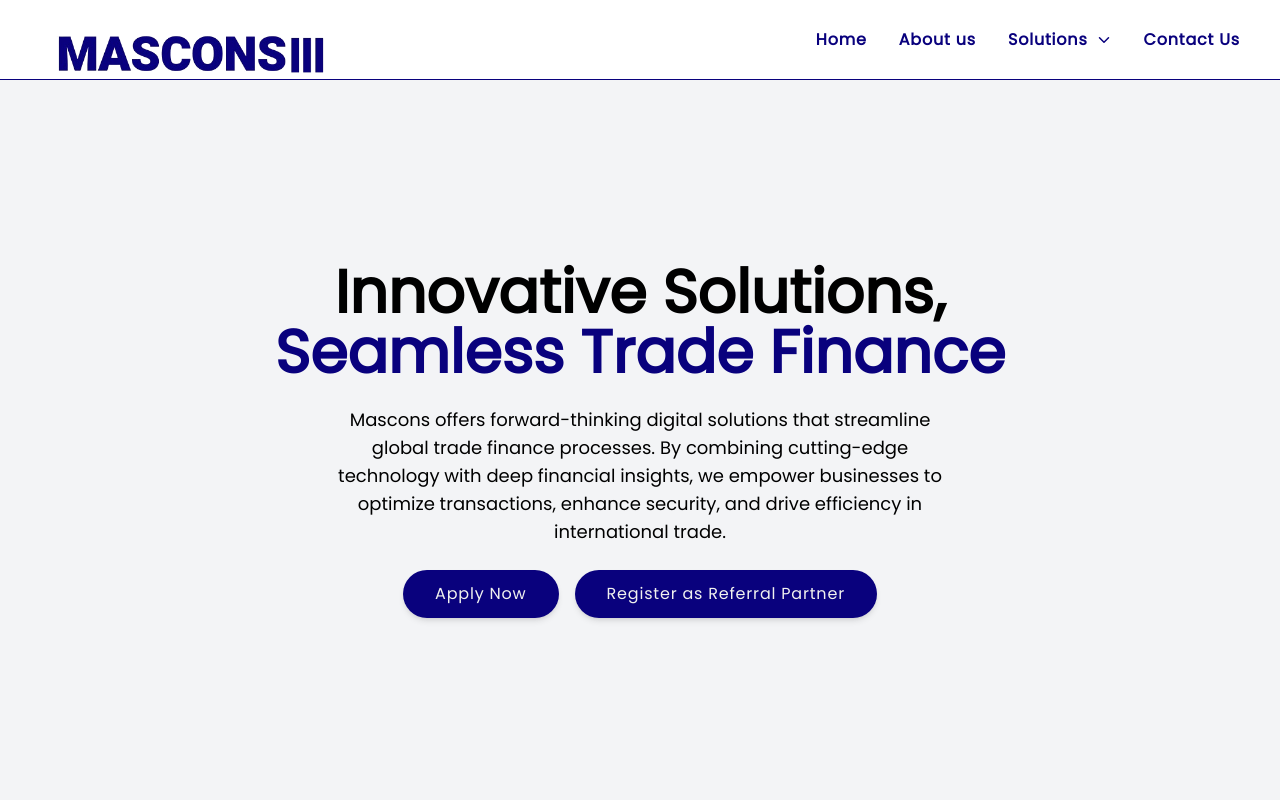
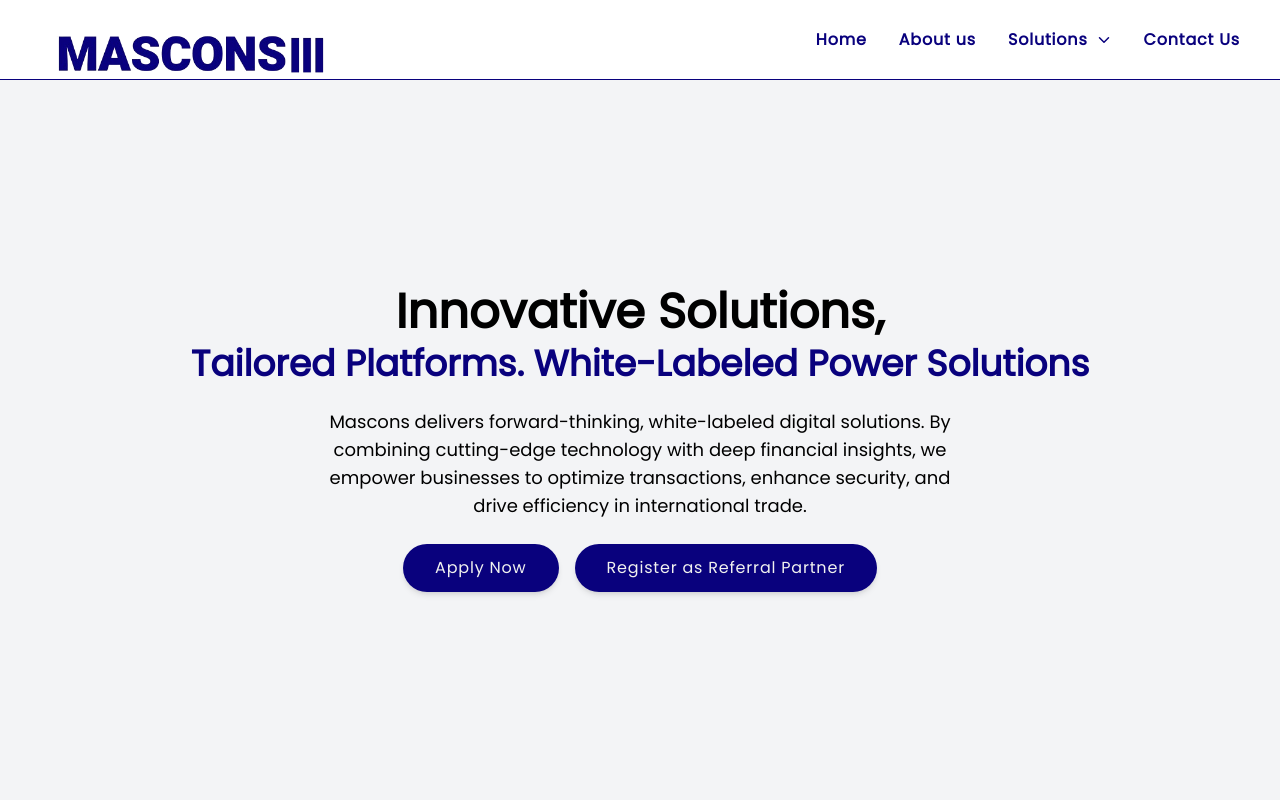
Before and after one commit to abhaydesai01/mascons, a Next.js app: page / in a window 1280 px wide. Shown: the top 800 px of the page. Built offline with nearby package versions, Linux system fonts and the light colour scheme.

Commit message:
changed hero section content

```diff
--- a/components/Hero/Hero.jsx
+++ b/components/Hero/Hero.jsx
@@ -1,7 +1,7 @@
 "use client";
 
+import { motion } from "framer-motion";
 import Link from "next/link";
-import { motion } from "framer-motion";
 
 const containerVariants = {
   hidden: { opacity: 0 },
@@ -31,21 +31,20 @@ const Hero = () => {
           variants={containerVariants}
         >
           <motion.h1
-            className="text-black text-center text-3xl md:text-5xl lg:text-6xl font-semibold"
+            className="text-black text-center text-3xl md:text-4xl lg:text-5xl font-semibold"
             variants={fadeInUpVariants}
           >
             Innovative Solutions,
             <br />
-            <span className="text-primary-color">Seamless Trade Finance</span>
+            <span className="text-primary-color text-2xl md:text-3xl lg:text-4xl">Tailored Platforms. White-Labeled Power Solutions</span>
           </motion.h1>
 
           <motion.p
             className="text-black text-center md:text-lg lg:w-[50%]"
             variants={fadeInUpVariants}
           >
-            Mascons offers forward-thinking digital solutions that streamline
-            global trade finance processes. By combining cutting-edge technology
-            with deep financial insights, we empower businesses to optimize
+            Mascons delivers forward-thinking, white-labeled digital solutions.
+            By combining cutting-edge technology with deep financial insights, we empower businesses to optimize
             transactions, enhance security, and drive efficiency in
             international trade.
           </motion.p>
```
